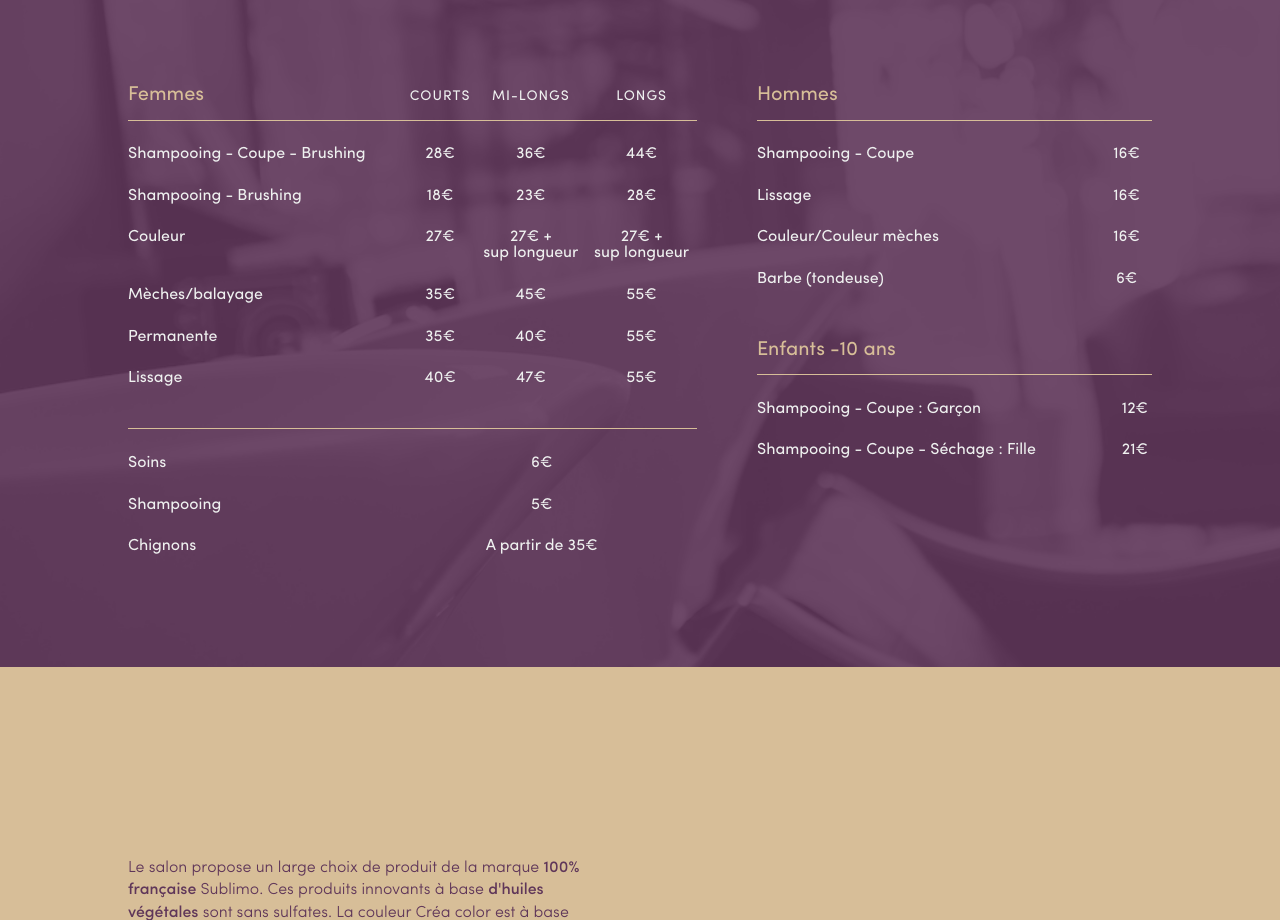
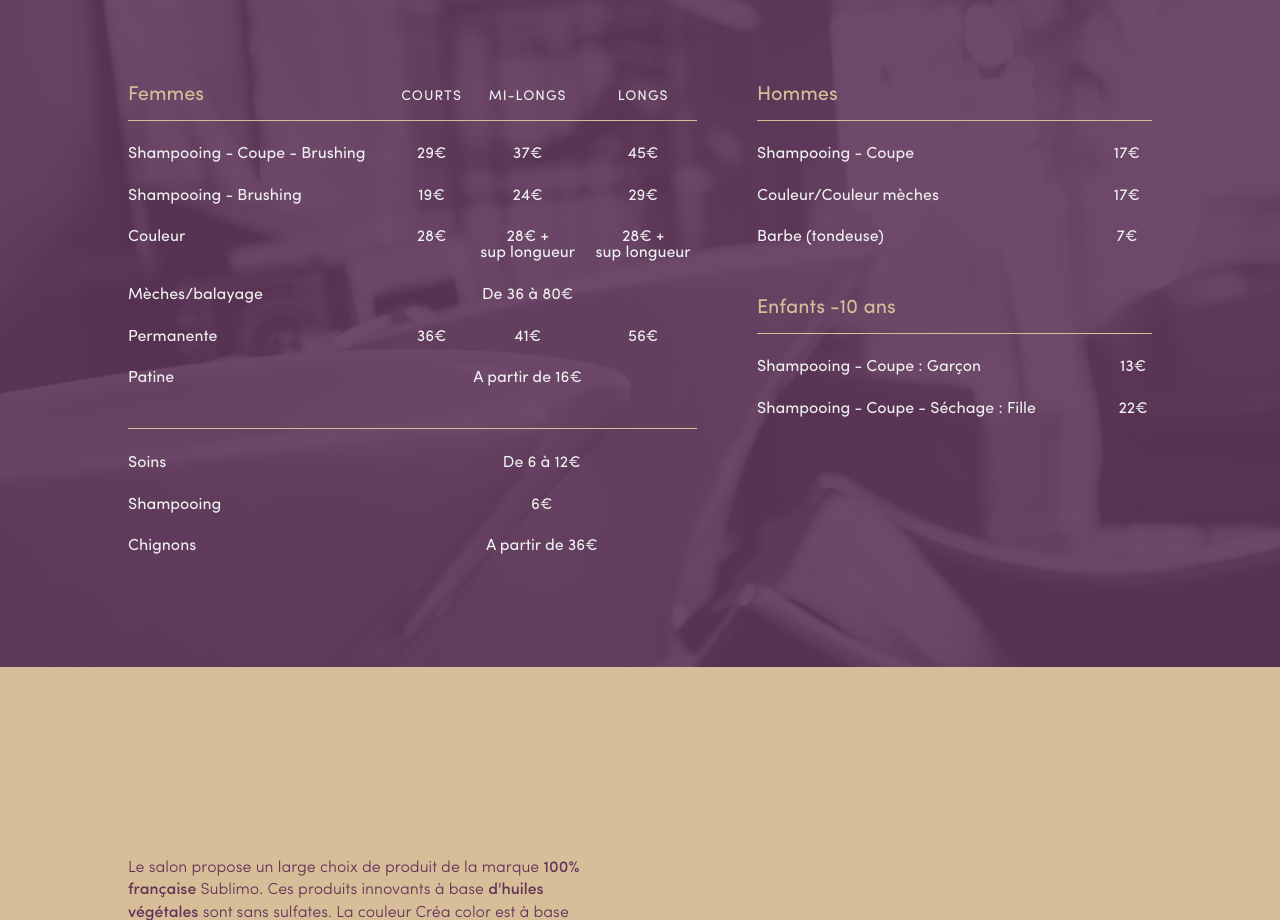
Before and after one commit to valenbellamy/mb-coiffure, a website: page index.html in a window 1280 px wide. Shown: the part 1720-2640 px from the top of the page. Drawn offline with Linux system fonts and the light colour scheme; some packages are replaced by stand-ins of ours; files whose address does not match are found by name; a web font is replaced by a local one.

Commit message:
Update index.html

```diff
--- a/index.html
+++ b/index.html
@@ -150,39 +150,37 @@ Visit my portfolio at http://valentinbellamy.com
                                 <tbody>
                                     <tr>
                                         <td>Shampooing - Coupe - Brushing</td>
-                                        <td>28€</td>
-                                        <td>36€</td>
-                                        <td>44€</td>
+                                        <td>29€</td>
+                                        <td>37€</td>
+                                        <td>45€</td>
                                     </tr>
                                     <tr>
                                         <td>Shampooing - Brushing</td>
-                                        <td>18€</td>
-                                        <td>23€</td>
-                                        <td>28€</td>
+                                        <td>19€</td>
+                                        <td>24€</td>
+                                        <td>29€</td>
                                     </tr>
                                     <tr>
                                         <td>Couleur</td>
-                                        <td>27€</td>
-                                        <td>27€ + <br>sup longueur</td>
-                                        <td>27€ + <br>sup longueur</td>
+                                        <td>28€</td>
+                                        <td>28€ + <br>sup longueur</td>
+                                        <td>28€ + <br>sup longueur</td>
                                     </tr>
                                     <tr>
                                         <td>Mèches/balayage</td>
-                                        <td>35€</td>
-                                        <td>45€</td>
-                                        <td>55€</td>
+                                        <td></td>
+                                        <td>De 36 à 80€</td>
                                     </tr>
                                     <tr>
                                         <td>Permanente</td>
-                                        <td>35€</td>
-                                        <td>40€</td>
-                                        <td>55€</td>
+                                        <td>36€</td>
+                                        <td>41€</td>
+                                        <td>56€</td>
                                     </tr>
                                     <tr>
-                                        <td>Lissage</td>
-                                        <td>40€</td>
-                                        <td>47€</td>
-                                        <td>55€</td>
+                                        <td>Patine</td>
+                                        <td></td>
+                                        <td>A partir de 16€</td>
                                     </tr>
                                 </tbody>
                             </table>
@@ -196,15 +194,15 @@ Visit my portfolio at http://valentinbellamy.com
                                 <tbody>
                                     <tr>
                                         <td>Soins</td>
+                                        <td>De 6 à 12€</td>
+                                    </tr>
+                                    <tr>
+                                        <td>Shampooing</td>
                                         <td>6€</td>
                                     </tr>
                                     <tr>
-                                        <td>Shampooing</td>
-                                        <td>5€</td>
-                                    </tr>
-                                    <tr>
                                         <td>Chignons</td>
-                                        <td>A partir de 35€</td>
+                                        <td>A partir de 36€</td>
                                     </tr>
                                 </tbody>
                             </table>
@@ -220,19 +218,15 @@ Visit my portfolio at http://valentinbellamy.com
                                 <tbody>
                                     <tr>
                                         <td>Shampooing - Coupe</td>
-                                        <td>16€</td>
-                                    </tr>
-                                    <tr>
-                                        <td>Lissage</td>
-                                        <td>16€</td>
+                                        <td>17€</td>
                                     </tr>
                                     <tr>
                                         <td>Couleur/Couleur mèches</td>
-                                        <td>16€</td>
+                                        <td>17€</td>
                                     </tr>
                                     <tr>
                                         <td>Barbe (tondeuse)</td>
-                                        <td>6€</td>
+                                        <td>7€</td>
                                     </tr>
                                 </tbody>
                             </table>
@@ -246,11 +240,11 @@ Visit my portfolio at http://valentinbellamy.com
                                 <tbody>
                                     <tr>
                                         <td>Shampooing - Coupe : Garçon</td>
-                                        <td>12€</td>
+                                        <td>13€</td>
                                     </tr>
                                     <tr>
                                         <td>Shampooing - Coupe - Séchage : Fille</td>
-                                        <td>21€</td>
+                                        <td>22€</td>
                                     </tr>
                                 </tbody>
                             </table>
```
